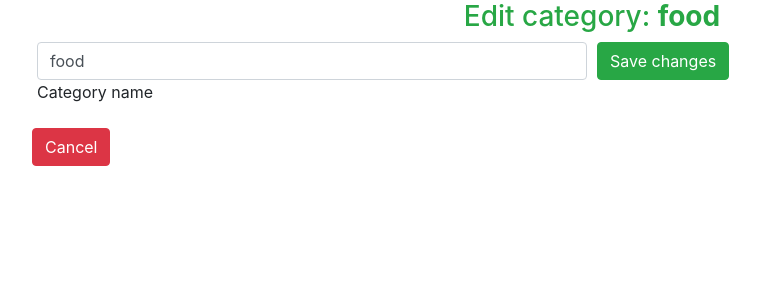
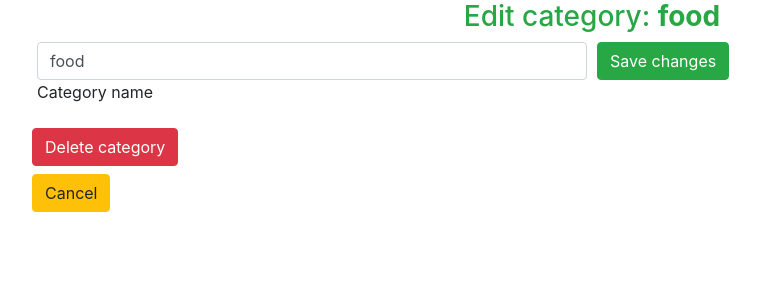
Before and after one commit to marsiekiera/YHB, a Flask app: page /category_edit/1 in a window 1280 px wide. Shown: the part 56-356 px from the top of the page, without its empty margins (48-808 px from the left). Run offline with Flask 2, Linux system fonts and the light colour scheme; a user stored in the database is signed in; data comes from the database, SQL or seed files in the repository.

Commit message:
Delete category button add

```diff
--- a/flask/app/templates/category_edit.html
+++ b/flask/app/templates/category_edit.html
@@ -17,9 +17,14 @@
         </div>
     </div>
 </form>
+<form action="/category_delete/{{ category_id }}" method="GET">
+    <div class="form-row">
+        <button class="btn btn-danger" type="submit">Delete category</button>
+    </div>
+</form>
 <form action="/category/{{ category_id }}">
-    <div class="form-row">
-        <button class="btn btn-danger" type="submit">Cancel</button>
+    <div class="form-row mt-2">
+        <button class="btn btn-warning" type="submit">Cancel</button>
     </div>
 </form>
 {% endblock %}
```
